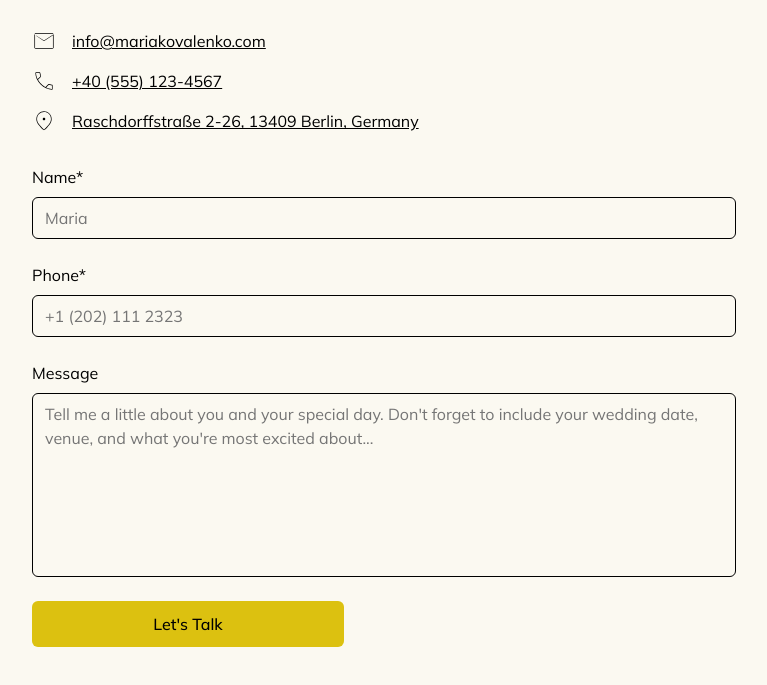
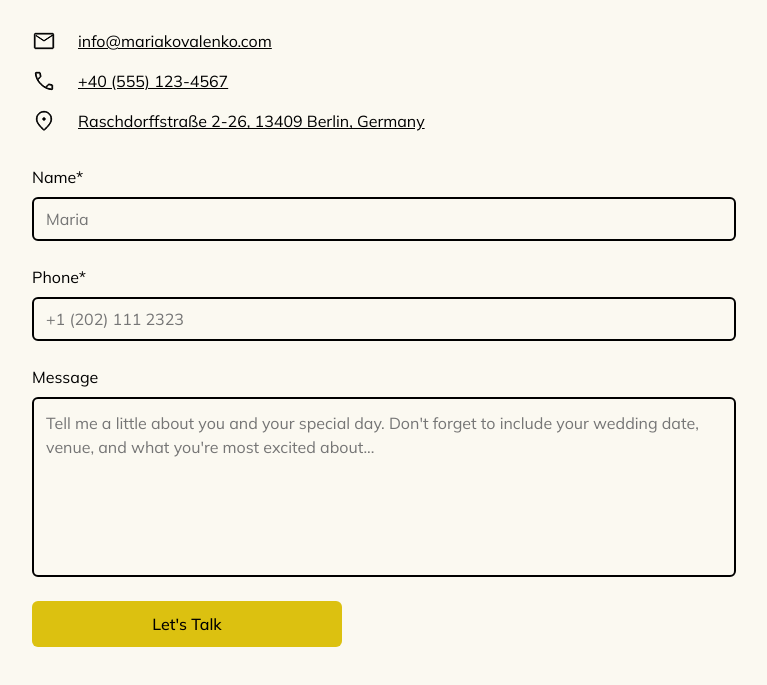
Before and after one commit to belinskiy-and/devcore-js-team-project, a website built with Vite: page src/index.html in a window 1280 px wide. Shown: the part 287-972 px from the top of the page, without its empty margins (256-1023 px from the left). Built offline with nearby package versions, Linux system fonts and the light colour scheme.

Commit message:
Contacts fix

```diff
--- a/src/css/layout/contacts.css
+++ b/src/css/layout/contacts.css
@@ -15,19 +15,15 @@
 .contacts-item {
   display: flex;
   align-items: flex-start;
-  gap: 10px;
+  gap: 16px;
 }
 
 .contacts-icon {
   flex-shrink: 0;
+  stroke: var(--main-text-color);
 }
 
 .contacts-link {
-  text-decoration: underline;
-}
-
-.contacts-address {
-  padding: 0 6px;
   text-decoration: underline;
 }
 
@@ -50,7 +46,7 @@
   font: inherit;
   color: var(--main-text-color);
 
-  border: 1px solid var(--main-text-color);
+  border: 2px solid var(--main-text-color);
   border-radius: 6px;
   background-color: transparent;
   outline: none;
@@ -63,7 +59,8 @@
 }
 
 .contacts-textarea {
-  height: 184px;
+  height: 180px;
+  padding: 12px;
   resize: none;
 }
 
@@ -82,7 +79,7 @@
   }
 
   .contacts-button {
-    width: 312px;
+    width: 310px;
   }
 }
 
--- a/src/partials/contacts.html
+++ b/src/partials/contacts.html
@@ -28,9 +28,13 @@
           <svg class="contacts-icon" width="24" height="24" aria-hidden="true">
             <use href="/img/sprite.svg#icon-location_on"></use>
           </svg>
-          <p class="contacts-address">
-            Raschdorffstraße 2-26, 13409 Berlin, Germany
-          </p>
+          <a
+            class="link contacts-link"
+            href="https://www.google.com/maps/search/?api=1&query=Raschdorffstra%C3%9Fe+2-26,+13409+Berlin,+Germany"
+            target="_blank"
+            rel="noopener noreferrer"
+            >Raschdorffstraße 2-26, 13409 Berlin, Germany</a
+          >
         </li>
       </ul>
     </div>
```
